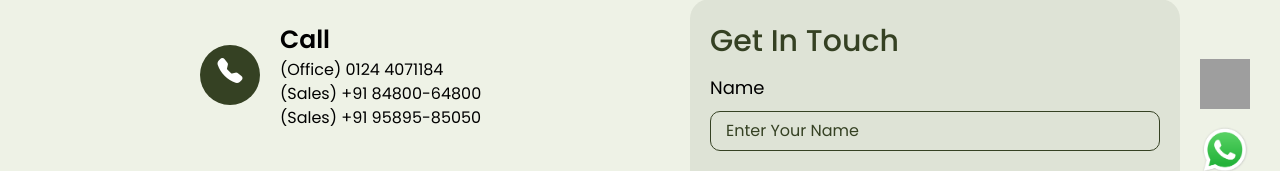
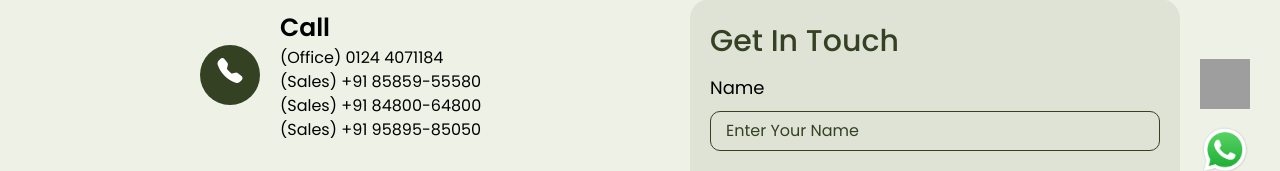
Before and after one commit to strixdigitalin/nirvaana-hills-website-frontend, a React (Create React App) app: page /contact in a window 1280 px wide. Shown: the part 575-746 px from the top of the page. Built offline with nearby package versions, Linux system fonts and the light colour scheme; grey boxes are pictures that could not be loaded; a web font is replaced by a local one.

Commit message:
Update ContactUs.jsx

```diff
--- a/src/Pages/ContactUs.jsx
+++ b/src/Pages/ContactUs.jsx
@@ -105,6 +105,7 @@ function ContactUs() {
             <div>
               <h4>Call</h4>
               <p>(Office) 0124 4071184 </p>
+              <p>(Sales) +91 85859-55580 </p>
               <p>(Sales) +91 84800-64800 </p>
               <p>(Sales) +91 95895-85050 </p>
 
```
